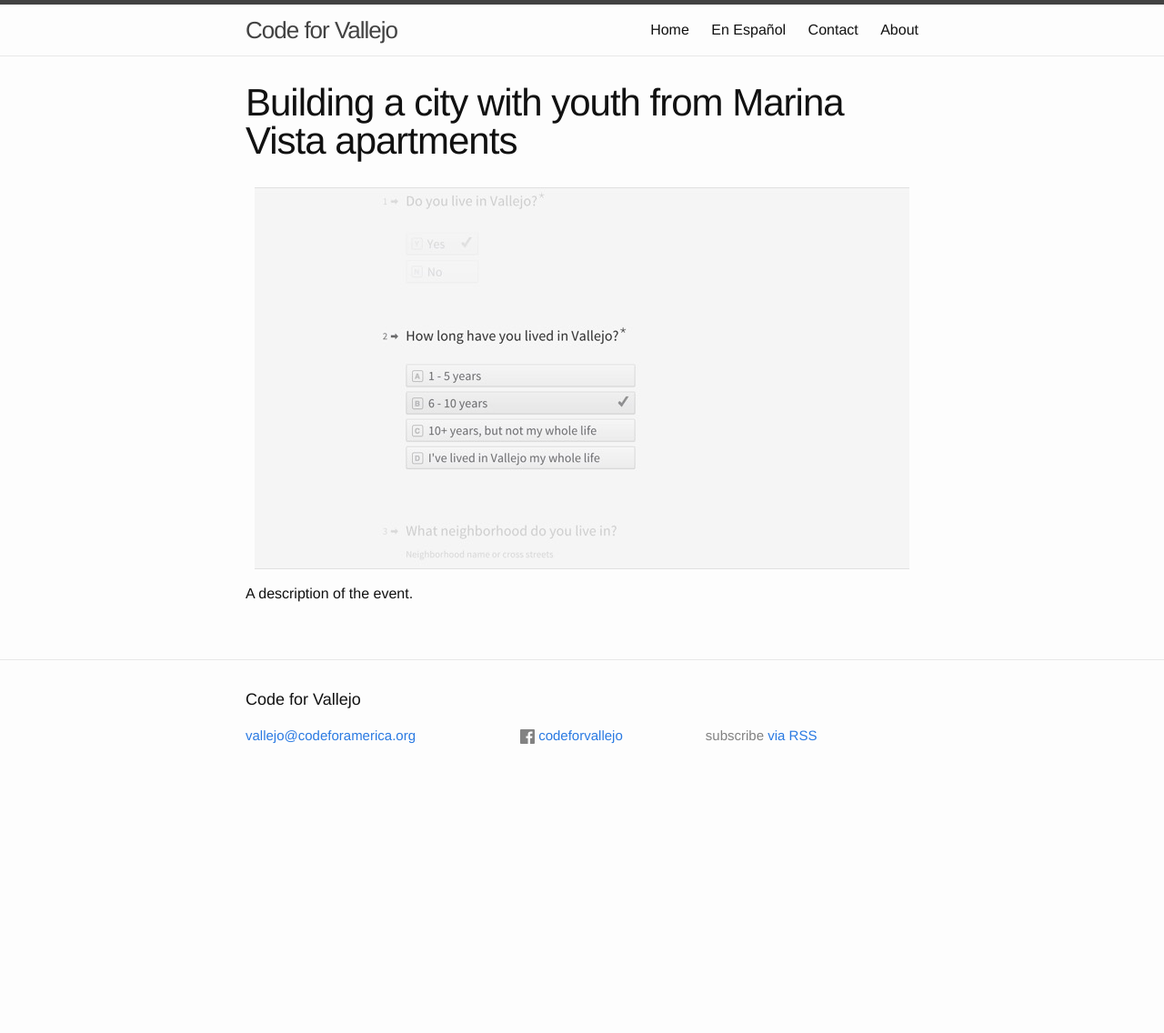
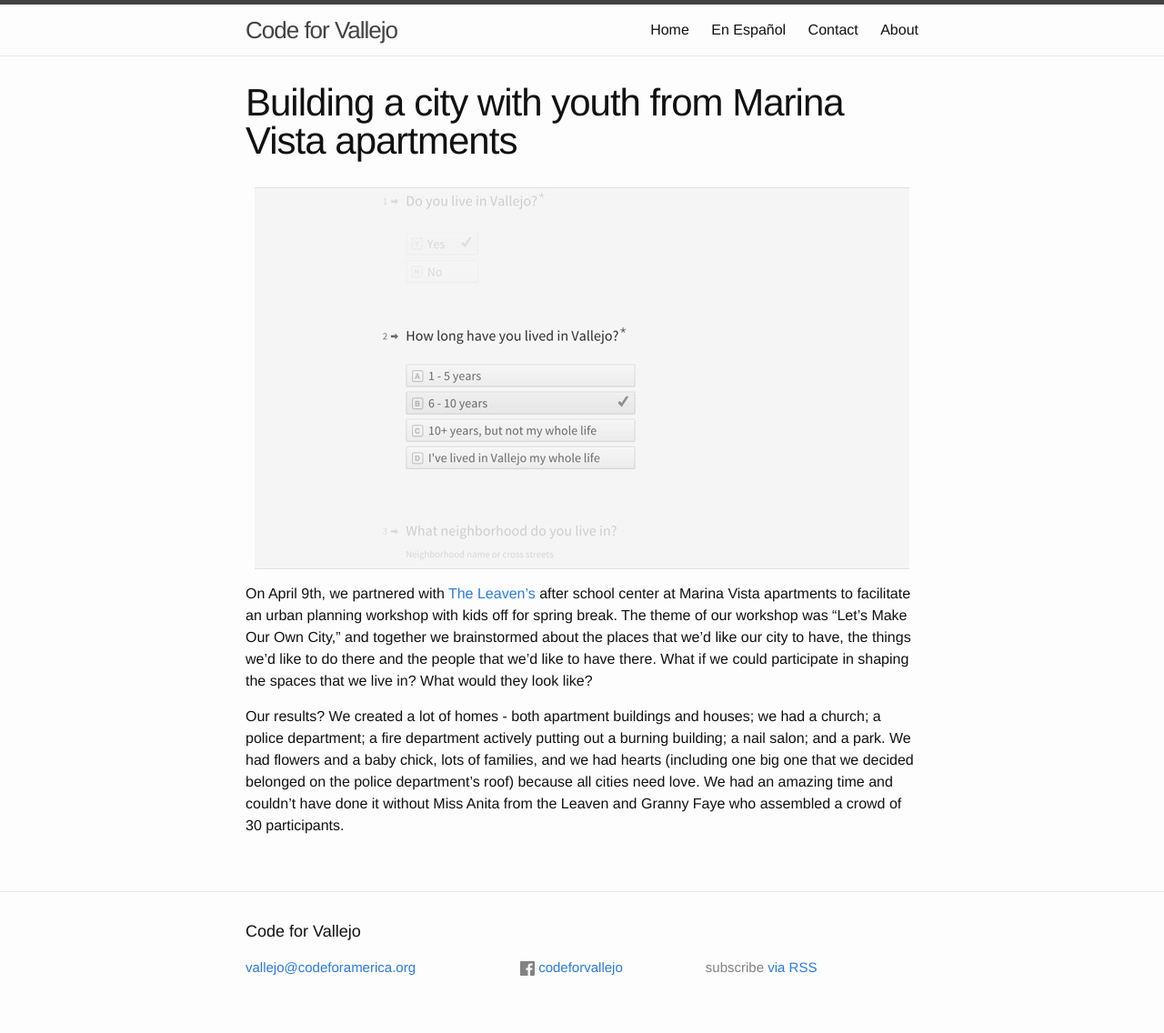
Before and after one commit to codeforamerica/code_for_vallejo, a Jekyll site: the page built from _posts/2015-04-09-leaven-event.md, in a window 1280 px wide. Shown: the whole page at 91% size. Built offline with Jekyll 4.4.1, drawn with Linux system fonts in a browser that asks for light colours; before the commit the page ends 900 px from its top, so only the background shows below that.

Commit message:
Update 2015-04-09-leaven-event.md

```diff
--- a/_posts/2015-04-09-leaven-event.md
+++ b/_posts/2015-04-09-leaven-event.md
@@ -3,10 +3,13 @@
 title:   "Building a city with youth from Marina Vista apartments"
 date:    2015-04-09 00:00:00
 preview-image: assets/images/survey_preview.jpg
-snippet: We put together a quick 10-15 minute survey to gather information about the people in the city, their neighborhoods, and their technology use.
+snippet: Urban Design Workshop the Leaven @ Marina Vista Apartments
 home-image: assets/images/survey_preview.jpg
 ---
 
 <img class="post-home-img" src="{{ page.home-image | prepend: site.baseurl }}">
 
-A description of the event.
+On April 9th, we partnered with <a href="http://www.myleaven.com">The Leaven's</a> after school center at Marina Vista apartments to facilitate an urban planning workshop with kids off for spring break. The theme of our workshop was "Let's Make Our Own City," and together we brainstormed about the places that we'd like our city to have, the things we'd like to do there and the people that we'd like to have there. What if we could participate in shaping the spaces that we live in? What would they look like?
+
+Our results? We created a lot of homes - both apartment buildings and houses; we had a church; a police department; a fire department actively putting out a burning building; a nail salon; and a park. We had flowers and a baby chick, lots of families, and we had hearts (including one big one that we decided belonged on the police department's roof) because all cities need love.
+We had an amazing time and couldn't have done it without Miss Anita from the Leaven and Granny Faye who assembled a crowd of 30 participants.
```
